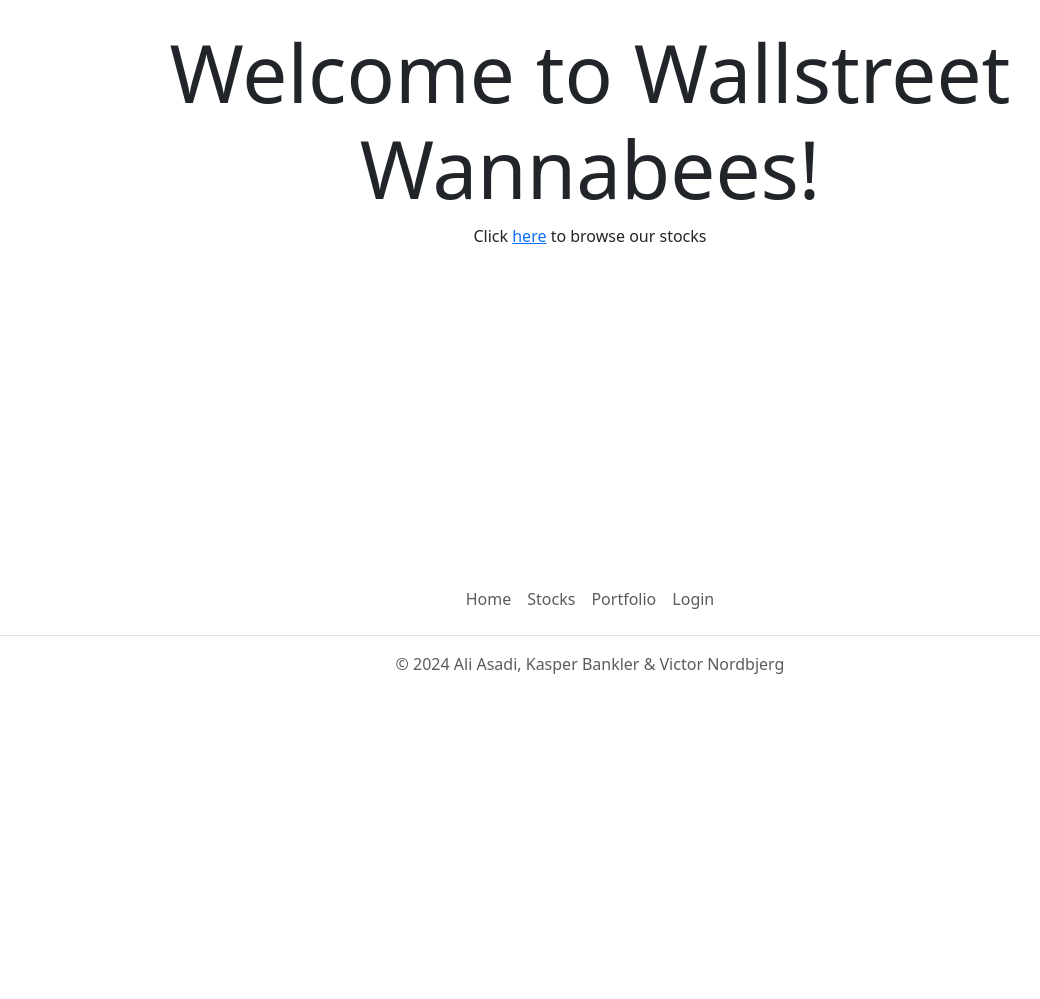
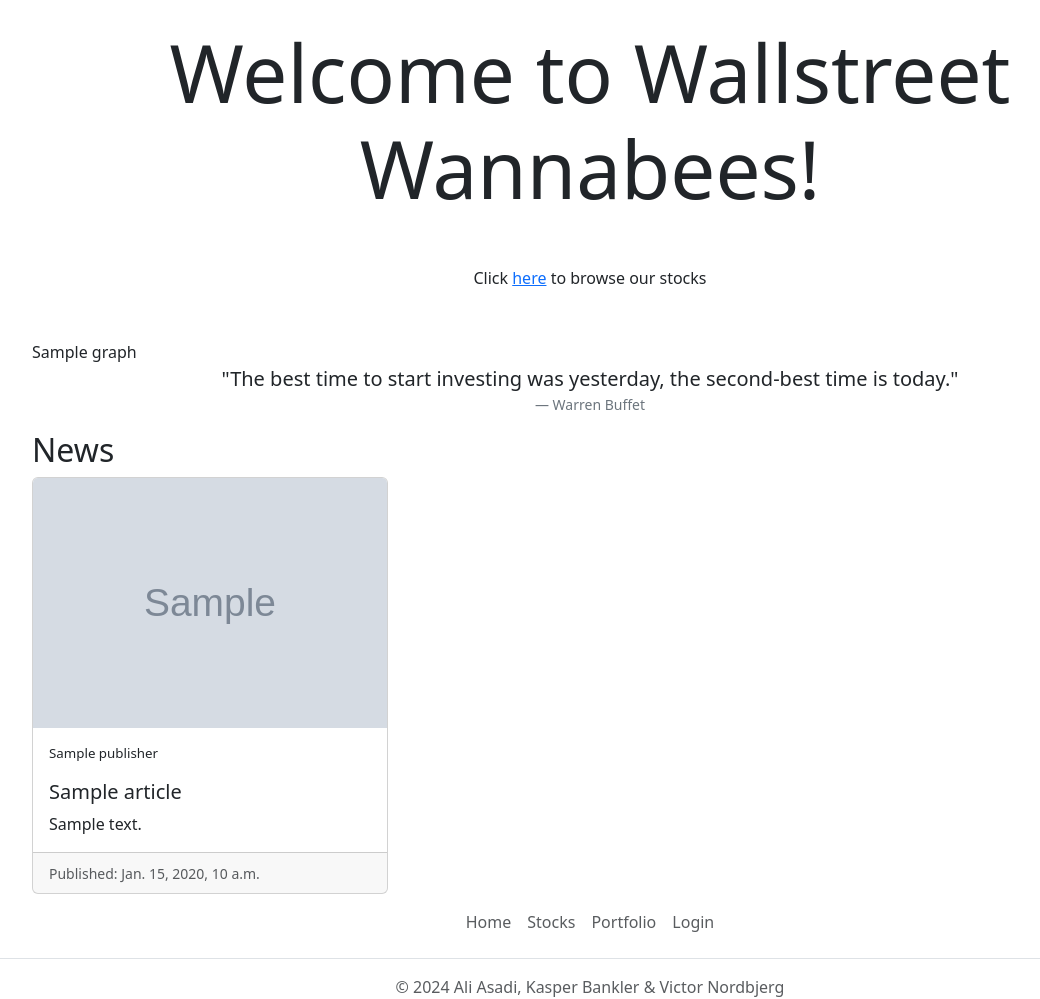
Before and after one commit to Kasper-Bankler/StockWebsite, a Django app: template templates/home.html in a window 1280 px wide. Shown: the part 93-1092 px from the top of the page, without its empty margins (50-1090 px from the left). Before the commit the page ends 767 px from the top, so only its background shows below. Run offline with Django 3.2, Linux system fonts and the light colour scheme; the template is opened without the code that fills it: most values are stand-ins (such as "Sample title", 1, 10 or a date in 2020); grey boxes marked "Sample" are stand-in pictures.

Commit message:
Update home page

```diff
--- a/templates/home.html
+++ b/templates/home.html
@@ -2,8 +2,61 @@
 
 <h1 class="display-1" align="center">Welcome to Wallstreet Wannabees!</h1>
 
-<p align="center">
-  Click <a href="{% url 'stocks:index' %}">here</a> to browse our stocks
-</p>
+<div class="centered">
+  <p align="center">
+    Click <a href="{% url 'stocks:index' %}">here</a> to browse our stocks
+  </p>
+</div>
 
-{% endblock %}
+<div>{{ graph|safe }}</div>
+
+<figure align="center">
+  <blockquote class="blockquote">
+    <p>
+      "The best time to start investing was yesterday, the second-best time is
+      today."
+    </p>
+  </blockquote>
+  <figcaption class="blockquote-footer">Warren Buffet</figcaption>
+</figure>
+
+<h2>News</h2>
+<div class="row row-cols-1 row-cols-md-3 g-4">
+  {% for article in news %}
+  <div class="col">
+    <a href="{{ article.article_url }}" target="_blank" class="card-link">
+      <div class="card h-100">
+        <img
+          src="{{ article.image_url }}"
+          height="250px"
+          class="card-img-top"
+          alt="{{ article.title }}"
+        />
+        <div class="card-body">
+          <p class="card-text" style="font-size: smaller">
+            {{ article.publisher.name }}
+          </p>
+          <h5 class="card-title">{{ article.title }}</h5>
+          <p class="card-text">{{ article.description |truncatechars:300 }}</p>
+        </div>
+        <div class="card-footer">
+          <small class="text-body-secondary"
+            >Published: {{ article.published_utc }}</small
+          >
+        </div>
+      </div>
+    </a>
+  </div>
+  {% endfor %}
+  <style>
+    .card-link {
+      text-decoration: none;
+    }
+    .centered {
+      text-align: center;
+      margin-top: 50px;
+      margin-bottom: 50px;
+    }
+  </style>
+  {% endblock %}
+</div>
```
Also changed, not shown: StockWebsite/views.py (+12 -2 lines).
